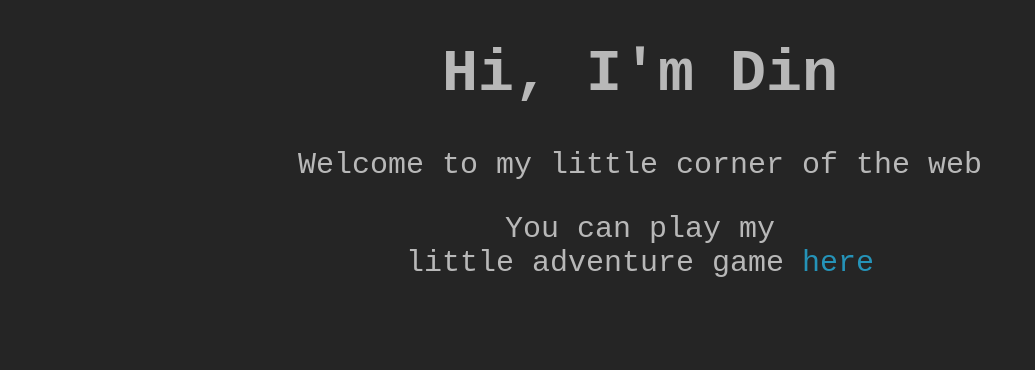
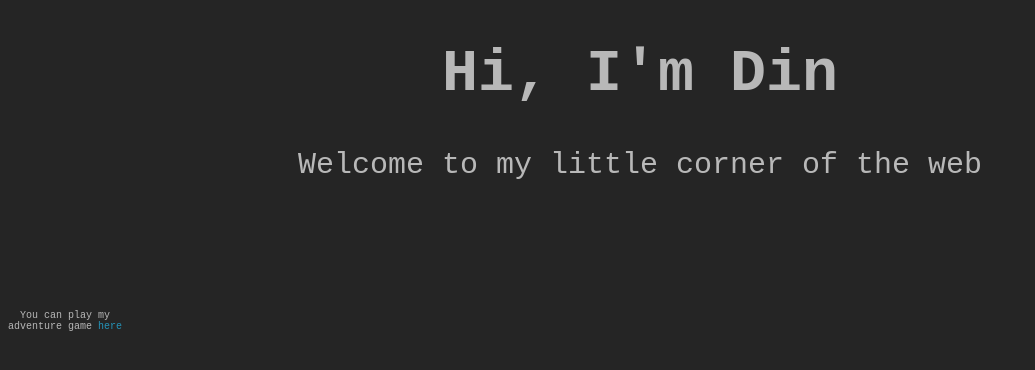
Before and after one commit to Dinner1111/Dinner1111.github.io, a plain HTML site: page index.html in a window 1280 px wide. Shown: the whole page, without its empty margins (0-1035 px from the left). Drawn offline with Linux system fonts and the light colour scheme.

Commit message:
i did this wrong

```diff
--- a/index.html
+++ b/index.html
@@ -10,17 +10,15 @@
             }
             h1 { font-size: 60px; }
             p { font-size: 30px; }
-            a { color: #2593B8; }
-            a:link, a:visited { text-decoration: none; }
-            a:hover, a:active { text-decoration: underline; }
+            a { color: #2593B8; text-decoration: none; }
             #center { font-size: 10px; }
         </style>
     </head>
     <body>
         <h1>Hi, I'm Din</h1>
         <p>Welcome to my little corner of the web</p>
-        <div id="center">
-            <p>You can play my <br/>little adventure game <a href="/stuff">here</a></p>
+        <div style="position: absolute; top: 300px">
+            <p id="center">You can play my<br/>adventure game <a href="/stuff">here</a></p>
         </div>
     </body>
 </html>
```
